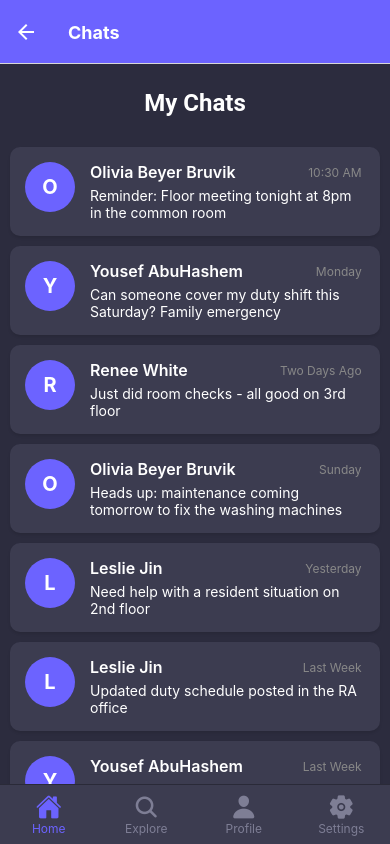
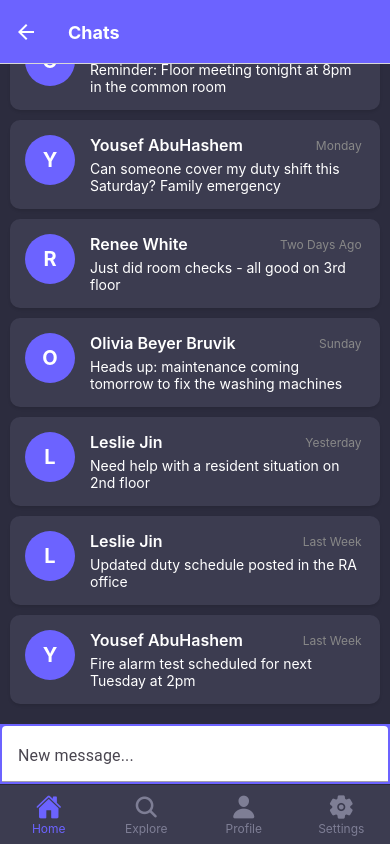
Before and after one commit to oliviabruvik/DormX, a React Native app: screen /ChatsScreen in a window 390 px wide. Built offline with nearby package versions, Linux system fonts and the light colour scheme; what @react-native-vector-icons/material-design-icons would draw is missing.

Commit message:
Added keyboard and reverse scrolling to chats

```diff
--- a/screens/ChatsScreen.js
+++ b/screens/ChatsScreen.js
@@ -1,11 +1,12 @@
-import React from 'react';
-import { View, Text, StyleSheet, ScrollView, useColorScheme } from 'react-native';
+import React, { useRef, useEffect } from 'react';
+import { View, Text, StyleSheet, ScrollView, useColorScheme, KeyboardAvoidingView, Platform } from 'react-native';
 import Colors from '../constants/Colors';
 import { Avatar, Button, Card, Title, Paragraph, Searchbar, TextInput, Text as PaperText } from 'react-native-paper';
 
 export default function ChatsScreen({ navigation, route}) {
   const colorScheme = useColorScheme();
   const theme = colorScheme === 'dark' ? 'dark' : 'light';
+  const scrollViewRef = useRef(null);
 
   const { channelName = 'General' } = route.params || {};
 
@@ -23,11 +24,15 @@ export default function ChatsScreen({ navigation, route}) {
     const [text, setText] = React.useState("");
 
     return (
-      <TextInput
-        label="New message..."
-        value={text}
-        onChangeText={text => setText(text)}
-      />
+      <View style={styles.inputContainer}>
+        <TextInput
+          label="New message..."
+          value={text}
+          onChangeText={text => setText(text)}
+          autoFocus={true}
+          style={styles.textInput}
+        />
+      </View>
     );
   };
 
@@ -42,10 +47,27 @@ export default function ChatsScreen({ navigation, route}) {
     { id: 7, name: 'Yousef AbuHashem', lastMessage: 'Fire alarm test scheduled for next Tuesday at 2pm', time: 'Last Week' }
   ];
 
+  // Scroll to bottom when component mounts
+  useEffect(() => {
+    if (scrollViewRef.current) {
+      setTimeout(() => {
+        scrollViewRef.current.scrollToEnd({ animated: false });
+      }, 100);
+    }
+  }, []);
+
   return (
-    <View style={[styles.container, { backgroundColor: Colors[theme].background }]}>
-      <ScrollView style={styles.chatList}>
-        <ChatsHeader />
+    <KeyboardAvoidingView
+      behavior={Platform.OS === "ios" ? "padding" : "height"}
+      style={[styles.container, { backgroundColor: Colors[theme].background }]}
+      keyboardVerticalOffset={Platform.OS === "ios" ? 90 : 0}
+    >
+      <ScrollView
+        ref={scrollViewRef}
+        style={styles.chatList}
+        contentContainerStyle={styles.chatListContent}
+      >
+        {/* <ChatsHeader /> */}
         {chats.map(chat => (
           <View
             key={chat.id}
@@ -64,7 +86,6 @@ export default function ChatsScreen({ navigation, route}) {
               </View>
               <Text
                 style={styles.chatMessage}
-                //numberOfLines={1}
                 ellipsizeMode="tail"
               >
                 {chat.lastMessage || "No messages yet"}
@@ -72,9 +93,9 @@ export default function ChatsScreen({ navigation, route}) {
             </View>
           </View>
         ))}
-        <TextInputComponent />
       </ScrollView>
-    </View>
+      <TextInputComponent />
+    </KeyboardAvoidingView>
   );
 }
 
@@ -84,7 +105,16 @@ const styles = StyleSheet.create({
   },
   chatList: {
     flex: 1,
+  },
+  chatListContent: {
     padding: 10,
+  },
+  inputContainer: {
+    padding: 2,
+    backgroundColor: Colors.primary,
+  },
+  textInput: {
+    backgroundColor: 'white',
   },
   header: {
     padding: 15,
```
